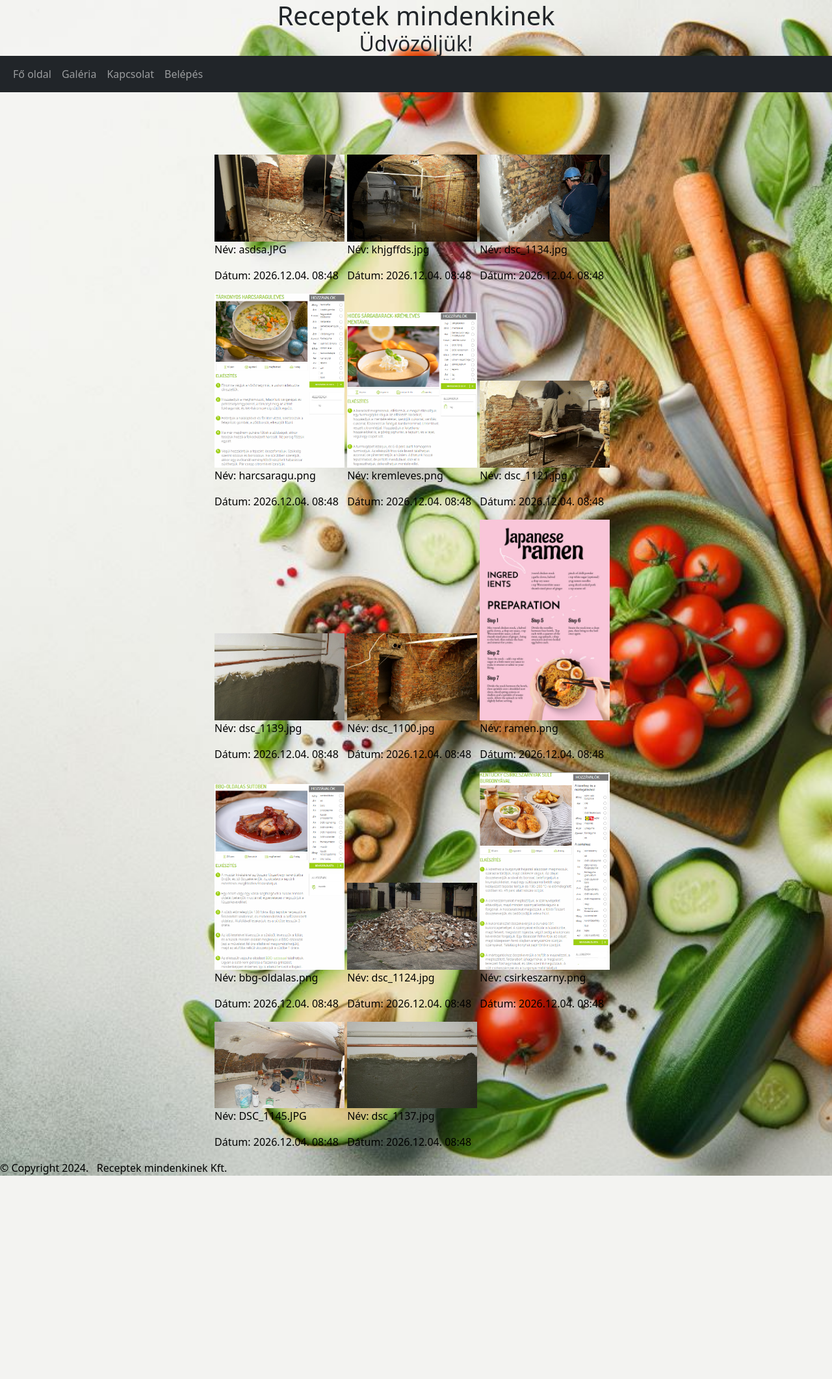
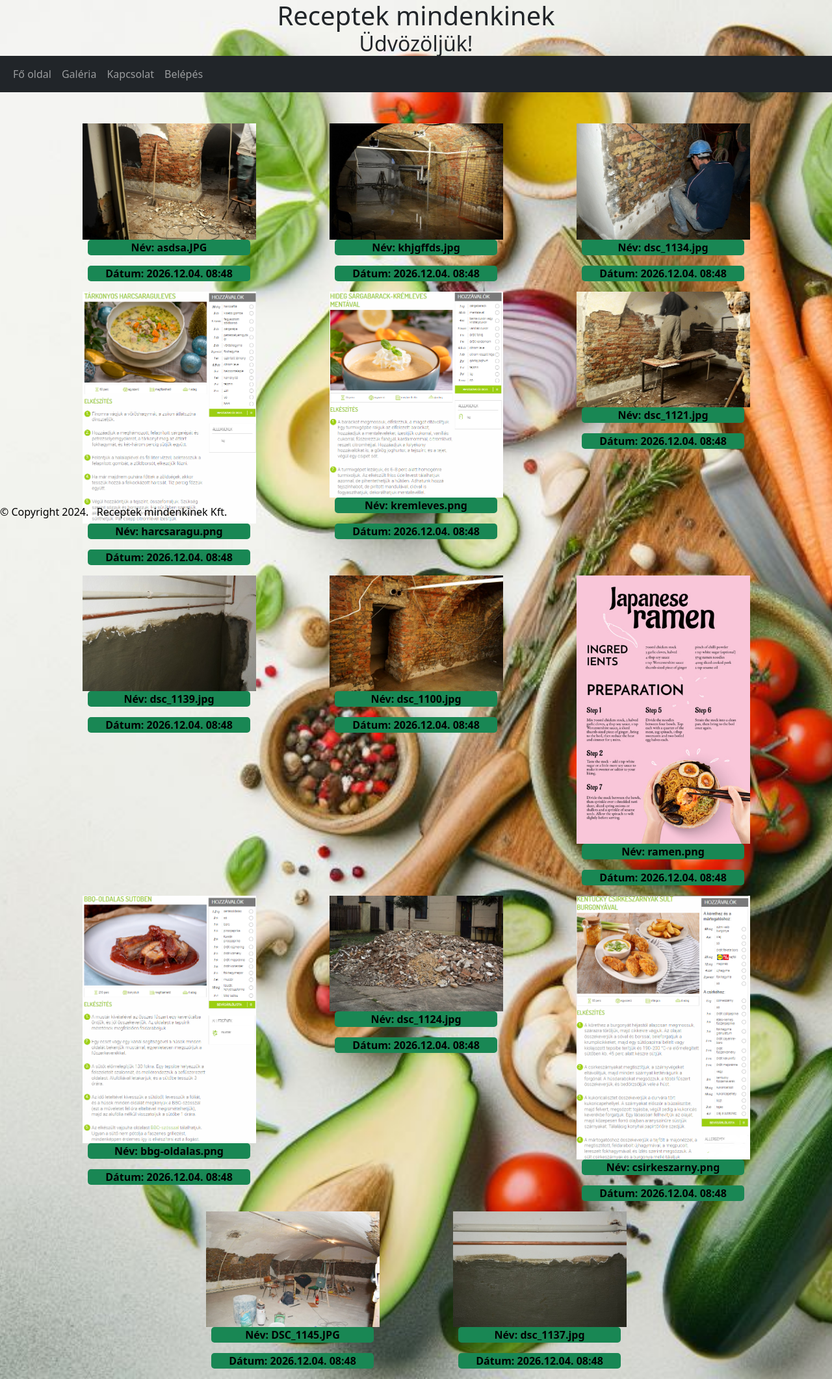
Before and after one commit to AAdam1122/Web-beadando, a PHP site: page /?oldal=galeria in a window 1280 px wide. Shown: the whole page at 65% size. Before the commit the page ends 1810 px from the top, so only its background shows below. Run offline with PHP 8.4, Linux system fonts and the light colour scheme.

Commit message:
Kész web. galéria optimalizálása kisebb eszközökre

```diff
--- a/web/templates/index.tpl.php
+++ b/web/templates/index.tpl.php
@@ -50,7 +50,7 @@
 		<?php include("./templates/pages/{$keres['fajl']}.tpl.php"); ?>
 	</div>
 
-    <footer style="color: black;">
+    <footer class="fixed-bottom" style="color: black;">
         <?php if(isset($lablec['copyright'])) { ?>&copy;&nbsp;<?= $lablec['copyright'] ?> <?php } ?>
 		&nbsp;
         <?php if(isset($lablec['ceg'])) { ?><?= $lablec['ceg']; ?><?php } ?>
--- a/web/templates/pages/galeria.tpl.php
+++ b/web/templates/pages/galeria.tpl.php
@@ -40,19 +40,25 @@
 <html>
 <head>
     <style type="text/css">
-        div#galeria {margin: 0 auto; width: 620px;}
-        div.kep { display: inline-block; }
-        div.kep img { width: 200px; }
-    </style>
-    <style type="text/css">
         label { display: block; }
     </style>
+    <style>
+        .img-fluid{
+            max-width: 75%;
+            height: auto;
+        }
+        p{
+            border-radius:5px;
+            width: 250px
+        }
+    </style>
+
 </head>
 <body style="color: black;">
     <br>
-        <div class="container mt-5">
+        <div class="container">
             <div class="row justify-content-center">
-                <div class="col-md-6 text-center">
+                <div class="col-6 text-center">
                     <?php if(isset($_SESSION['login'])) { ?>
                         <h1>Feltöltés a galériába:</h1>
                         <?php
@@ -76,22 +82,25 @@
             </div>
         </div>
     <br>
-    <div id="galeria">
+    <div class="container">
+        <div class="row justify-content-center">
             <?php
             arsort($kepek);
             foreach($kepek as $fajl => $datum)
             {
             ?>
-            <div class="kep">
+                <div class="col-lg-4 col-md-6 col-12 text-center">
                     <a href="<?php echo $MAPPA.$fajl ?>">
-                    <img src="<?php echo $MAPPA.$fajl ?>">
+                        <img src="<?php echo $MAPPA.$fajl ?>" class="img-fluid" alt="Responsive image">
                     </a>
-                <p>Név:  <?php echo $fajl; ?></p>
-                <p>Dátum:  <?php echo date($DATUMFORMA, $datum); ?></p>
+                    <p class="bg-success" style="display: inline-block"><strong>Név:  <?php echo $fajl; ?></strong></p>
+                    <br>
+                    <p class="bg-success" style="display: inline-block"><strong>Dátum:  <?php echo date($DATUMFORMA, $datum); ?></strong></p>
                 </div>
             <?php
             }
             ?>
         </div>
+    </div>
 </body>
 </html>
```
Lines whose indentation alone changed are shown as unchanged.
